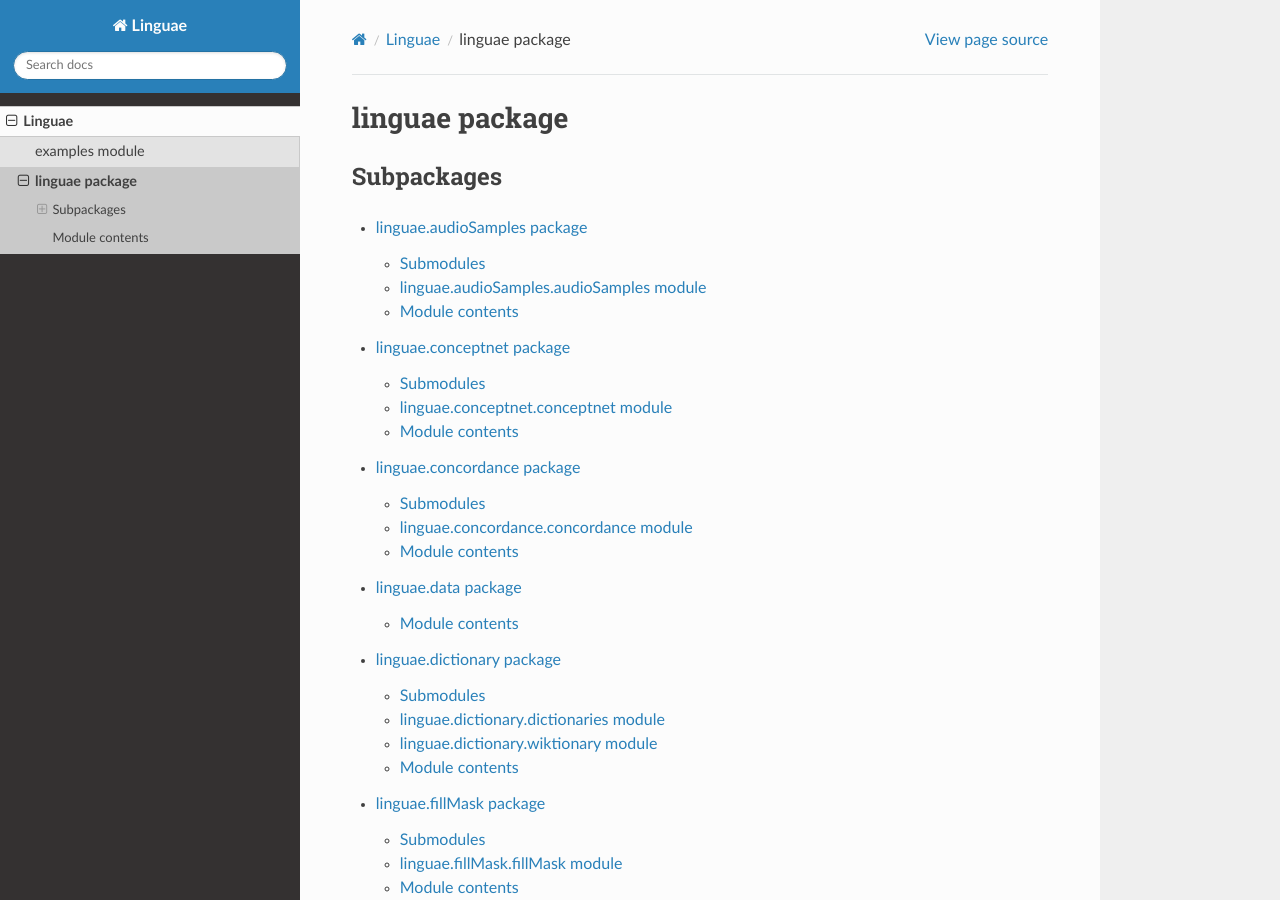
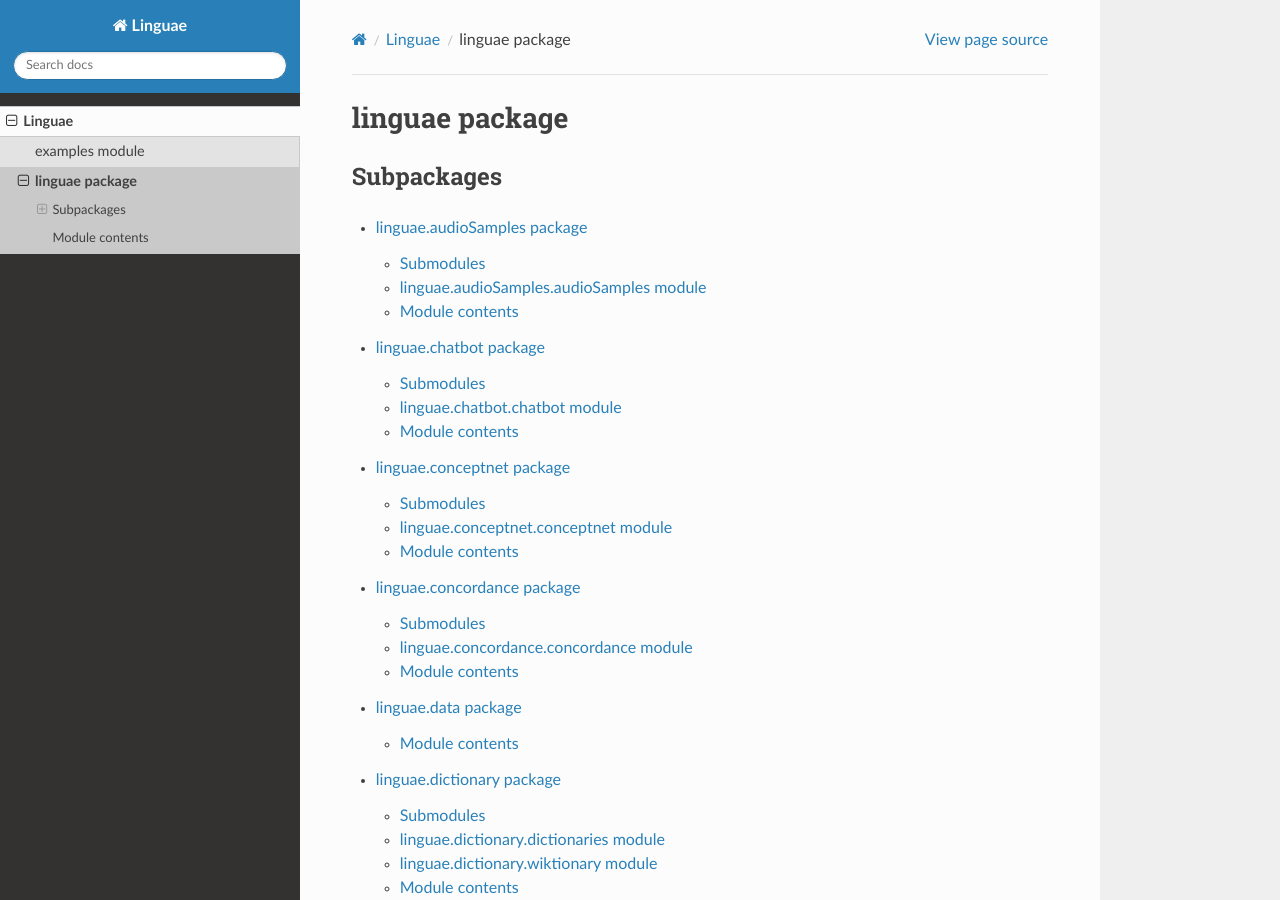
Before and after one commit to ajdavidl/Linguae, a Sphinx documentation site: the page built from docs/linguae.rst, in a window 1280 px wide and 900 px high. Built offline with Sphinx 7.4.7 and the Read the Docs theme 2.0.0, drawn with Linux system fonts in a browser that asks for light colours.

Commit message:
add chatbot rst file to docs folder

```diff
--- /dev/null
+++ b/docs/linguae.chatbot.rst
@@ -0,0 +1,21 @@
+linguae.chatbot package
+=======================
+
+Submodules
+----------
+
+linguae.chatbot.chatbot module
+------------------------------
+
+.. automodule:: linguae.chatbot.chatbot
+   :members:
+   :undoc-members:
+   :show-inheritance:
+
+Module contents
+---------------
+
+.. automodule:: linguae.chatbot
+   :members:
+   :undoc-members:
+   :show-inheritance:
--- a/docs/linguae.rst
+++ b/docs/linguae.rst
@@ -8,6 +8,7 @@ Subpackages
    :maxdepth: 4
 
    linguae.audioSamples
+   linguae.chatbot
    linguae.conceptnet
    linguae.concordance
    linguae.data
```
